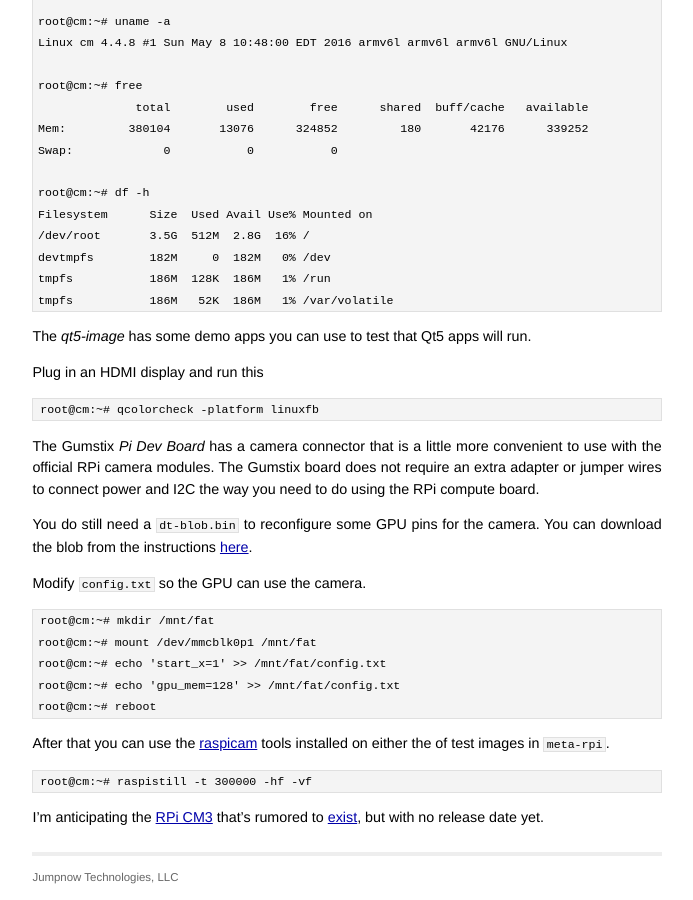
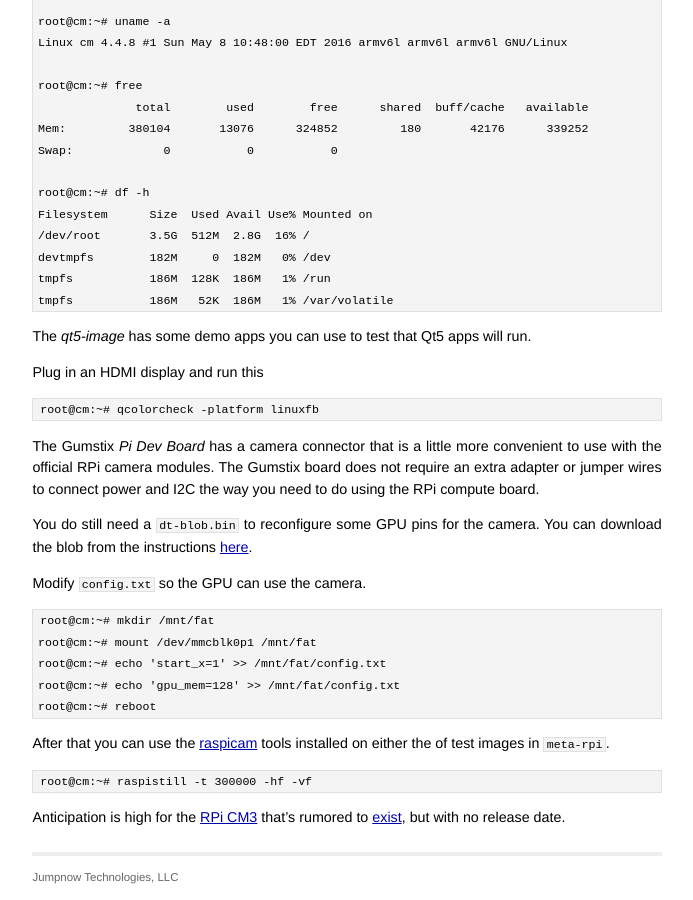
Before and after one commit to jumpnow/jumpnowtek-site, a Jekyll site: the page built from _posts/2016-03-07-Working-with-the-Gumstix-Pi-Dev-board.md, in a window 1280 px wide and 900 px high, scrolled down 2844 px. Shown: the whole window, without its empty margins (293-986 px from the left). Built offline with Jekyll 4.4.1, drawn with Linux system fonts in a browser that asks for light colours.

Commit message:
Note on cm3

```diff
--- a/_posts/2016-03-07-Working-with-the-Gumstix-Pi-Dev-board.md
+++ b/_posts/2016-03-07-Working-with-the-Gumstix-Pi-Dev-board.md
@@ -168,7 +168,7 @@
     root@cm:~# raspistill -t 300000 -hf -vf
 
 
-I'm anticipating the [RPi CM3][cm3-soon] that's rumored to [exist][cm3-post], but with no release date yet.
+Anticipation is high for the [RPi CM3][cm3-soon] that's rumored to [exist][cm3-post], but with no release date.
 
 [gumstix]: http://www.gumstix.com
 [rpi-compute]: https://www.raspberrypi.org/products/compute-module/
```
